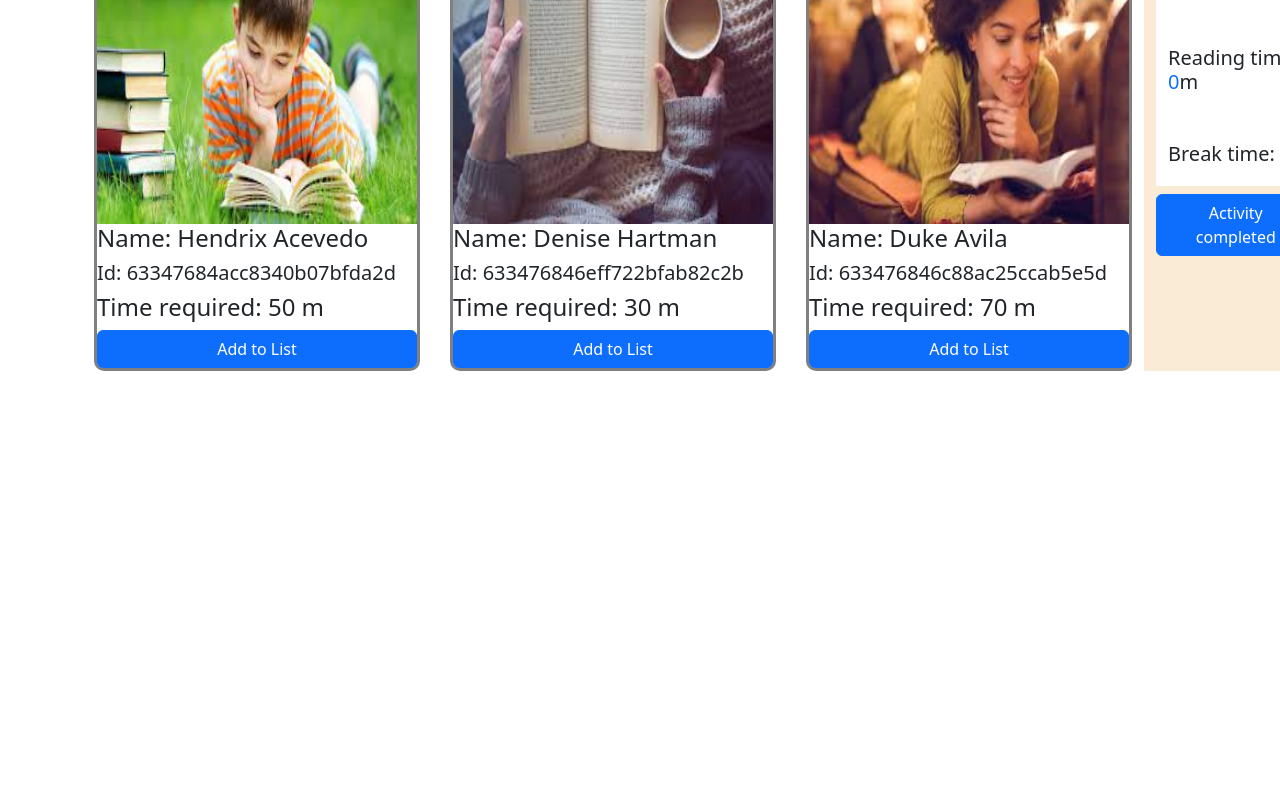
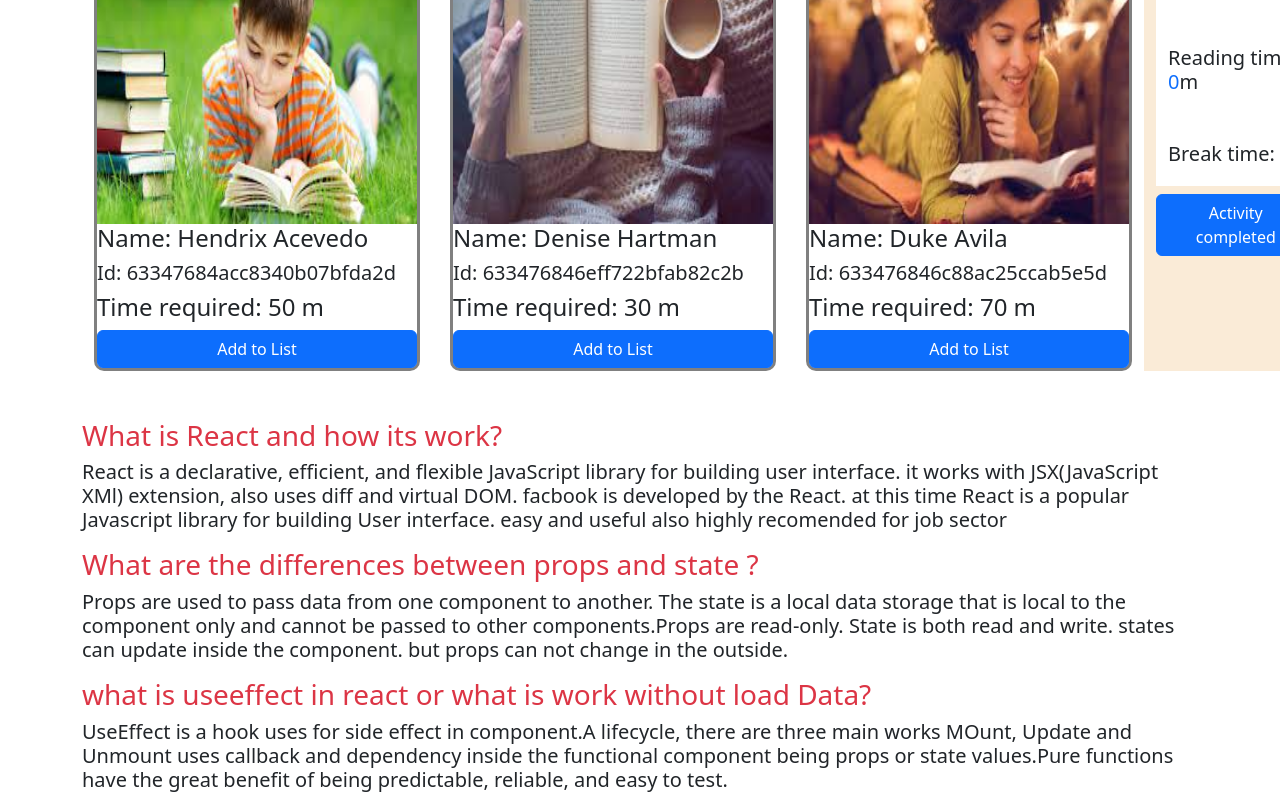
Before and after one commit to Jalalemon/jalal-online-school, a React (Create React App) app: page / in a window 1280 px wide. Shown: the part 784-1584 px from the top of the page. Before the commit the page ends 1175 px from the top, so only its background shows below. Built offline with nearby package versions, Linux system fonts and the light colour scheme.

Commit message:
question added

```diff
--- a/src/App.js
+++ b/src/App.js
@@ -3,12 +3,14 @@ import './App.css';
 import 'bootstrap/dist/css/bootstrap.min.css';
 import Nav from './Components/Navbar/Nav';
 import ListContainer from './Components/Student-list/ListContainer';
+import Question from './Components/utilities/Question';
 
 function App() {
   return (
     <div>
       <Nav></Nav>
       <ListContainer></ListContainer>
+      <Question></Question>
     </div>
   );
 }
--- a/src/Components/Student-list/ListContainer.js
+++ b/src/Components/Student-list/ListContainer.js
@@ -119,7 +119,6 @@ const ListContainer = () => {
                     >Activity completed </button>
                </div>
 
-
            </div>
         </div>
     );
--- /dev/null
+++ b/src/Components/utilities/Question.js
@@ -0,0 +1,28 @@
+import React from 'react';
+
+const Question = () => {
+    return (
+        <div>
+            <div className=" container question mt-5">
+                <h3 className='text-danger'> What is React and how its work?</h3>
+                <h5>
+                    React is a declarative, efficient, and flexible JavaScript library for building user interface. it works with JSX(JavaScript XMl) extension, also uses diff and virtual DOM. facbook is developed by the React. at this time React is a popular Javascript library for building User interface. easy and useful also highly recomended for job sector
+                </h5>
+                <h3 className='text-danger mt-3'>
+                    What are the differences between props and state ?
+                </h3>
+                <h5>
+                    Props are used to pass data from one component to another. The state is a local data storage that is local to the component only and cannot be passed to other components.Props are read-only.	State is both read and write. states can update inside the component. but props can not change in the outside.
+                </h5>
+                <h3 className='text-danger mt-3'>
+                    what is useeffect in react or what is work without load Data?
+                </h3>
+                <h5>
+                    UseEffect is a hook uses for side effect in component.A lifecycle, there are three main works MOunt, Update and Unmount uses callback and dependency inside the functional component being props or state values.Pure functions have the great benefit of being predictable, reliable, and easy to test.
+                </h5>
+            </div>
+        </div>
+    );
+};
+
+export default Question;
```
Also changed, not shown: src/Components/utilities/Question.css (added).
